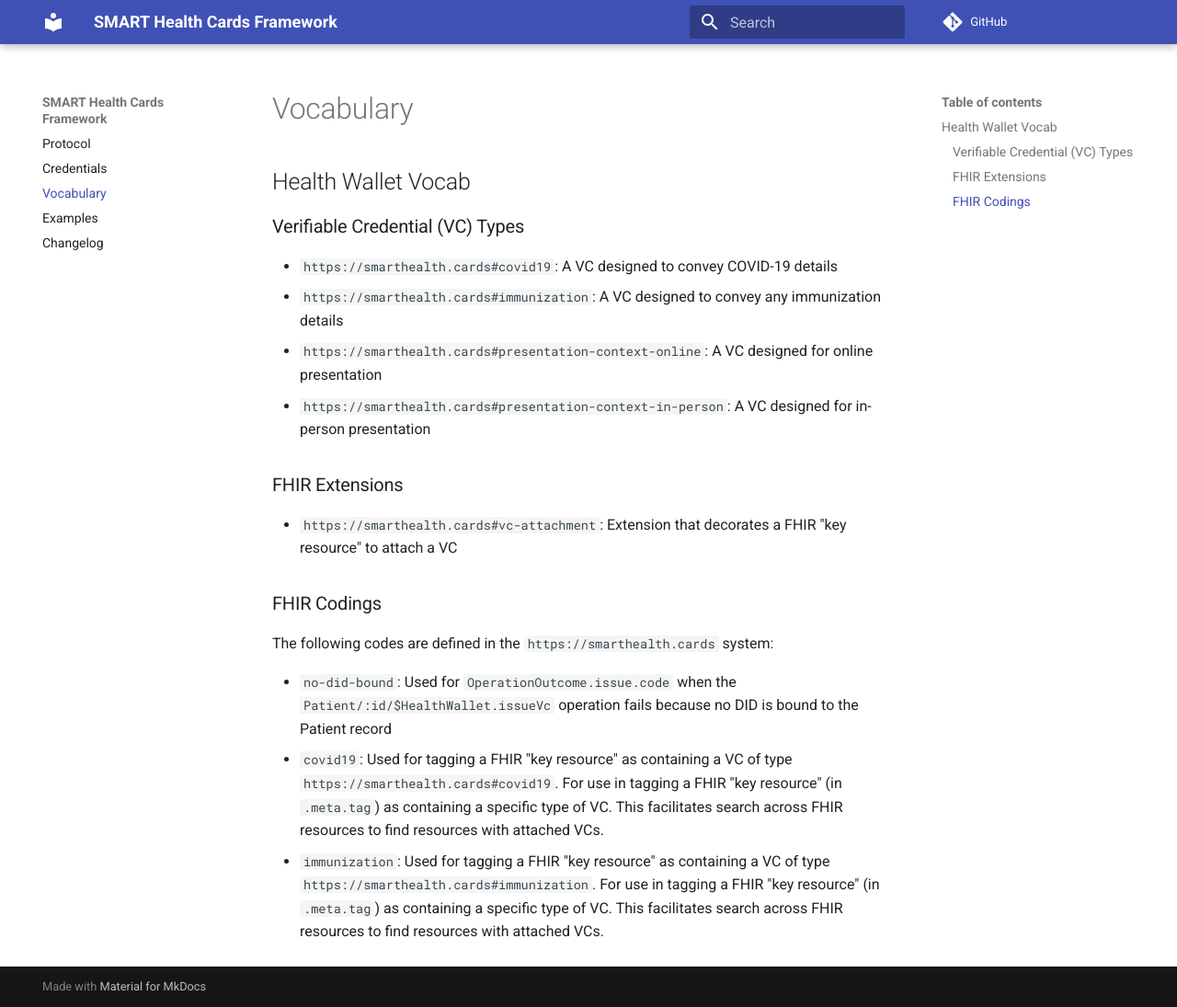
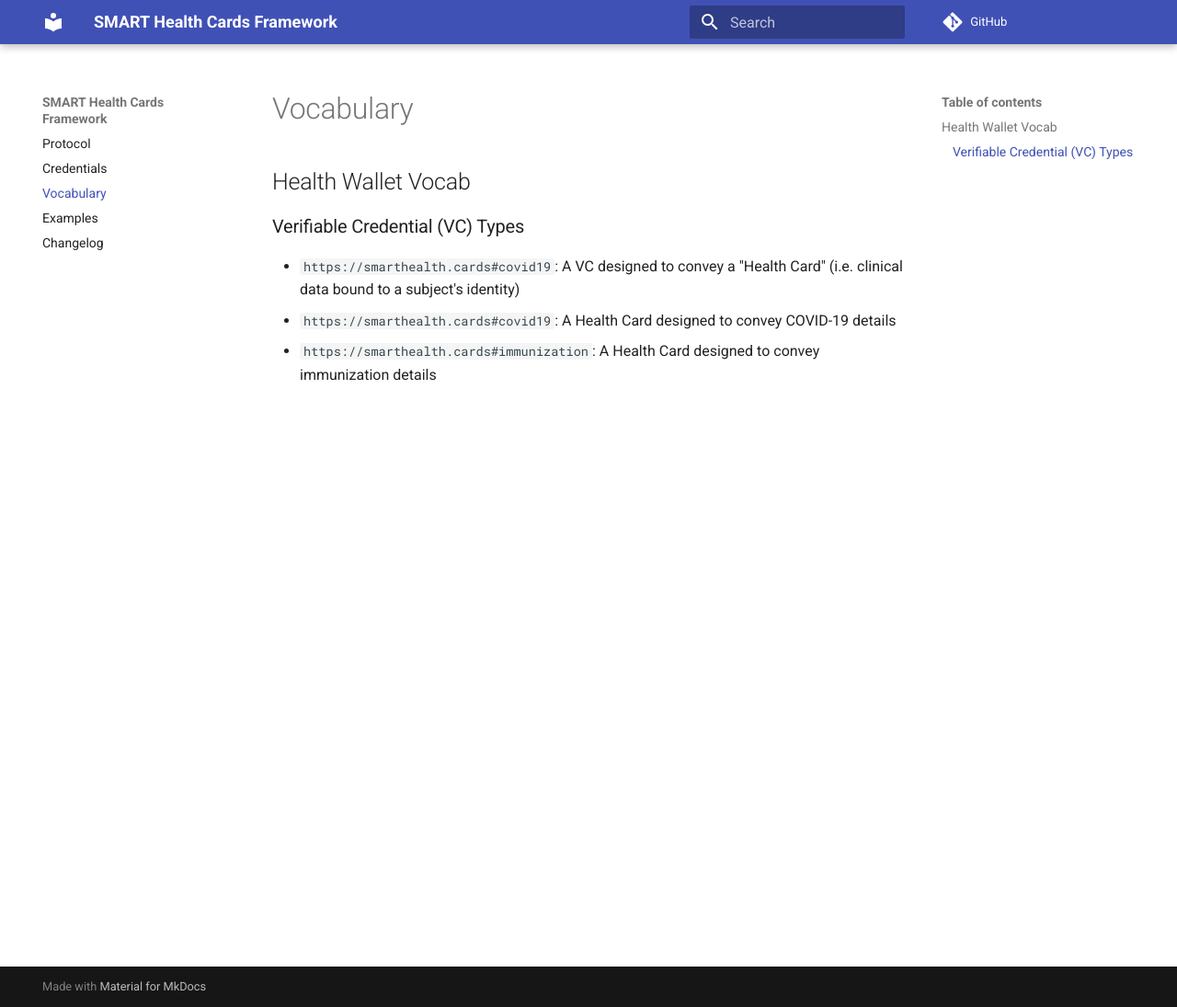
Before and after one commit to smart-on-fhir/health-cards, an MkDocs documentation site: the page built from docs/vocabulary.md, in a window 1280 px wide and 1095 px high. Shown: the whole window at 92% size. Built offline with MkDocs 1.6.1 and Material for MkDocs 9.7.7, drawn with Linux system fonts in a browser that asks for light colours; comment, search, counter and statistics services are not loaded.

Commit message:
Update vocabulary.md

```diff
--- a/docs/vocabulary.md
+++ b/docs/vocabulary.md
@@ -2,20 +2,6 @@
 
 ## Verifiable Credential (VC) Types
 
-* `https://smarthealth.cards#covid19`: A VC designed to convey COVID-19 details
-* `https://smarthealth.cards#immunization`: A VC designed to convey any immunization details
-* `https://smarthealth.cards#presentation-context-online`: A VC designed for online presentation
-* `https://smarthealth.cards#presentation-context-in-person`: A VC designed for in-person presentation
-
-## FHIR Extensions
-
-* `https://smarthealth.cards#vc-attachment`: Extension that decorates a FHIR "key resource" to attach a VC
-
-
-## FHIR Codings
-
-The following codes are defined in the `https://smarthealth.cards` system:
-
-* `no-did-bound`: Used for `OperationOutcome.issue.code` when the `Patient/:id/$HealthWallet.issueVc` operation fails because no DID is bound to the Patient record
-* `covid19`: Used for tagging a FHIR "key resource" as containing a VC of type `https://smarthealth.cards#covid19`. For use in tagging a FHIR "key resource" (in `.meta.tag`) as containing a specific type of VC. This facilitates search across FHIR resources to find resources with attached VCs.
-* `immunization`: Used for tagging a FHIR "key resource" as containing a VC of type `https://smarthealth.cards#immunization`. For use in tagging a FHIR "key resource" (in `.meta.tag`) as containing a specific type of VC. This facilitates search across FHIR resources to find resources with attached VCs.
+* `https://smarthealth.cards#covid19`: A VC designed to convey a "Health Card" (i.e. clinical data bound to a subject's identity)
+* `https://smarthealth.cards#covid19`: A Health Card designed to convey COVID-19 details
+* `https://smarthealth.cards#immunization`: A Health Card designed to convey immunization details
```
